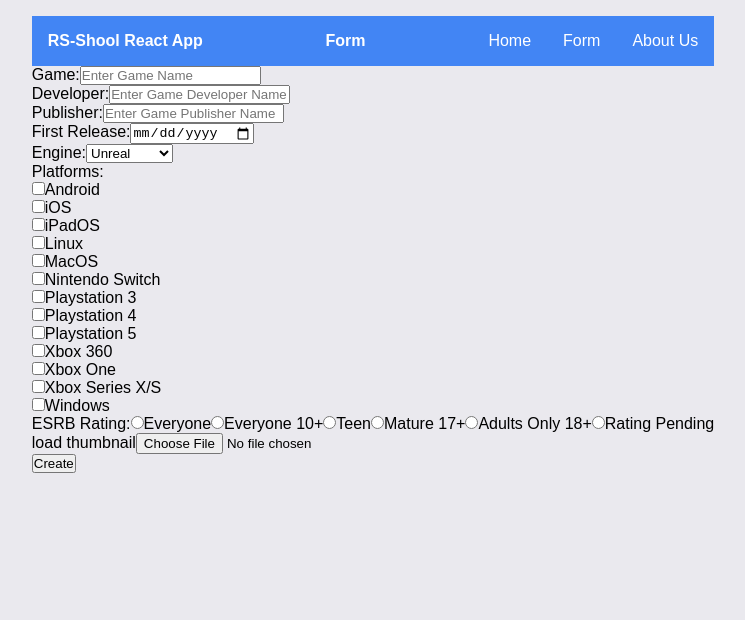
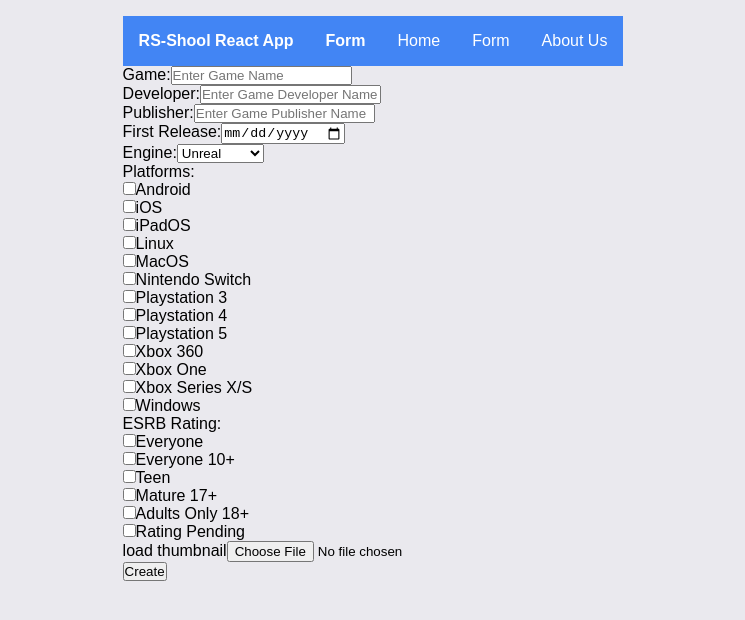
Before and after one commit to rishat-se/rs-school-react, a React (Vite) app: page /form in a window 1280 px wide. Shown: the top 620 px of the page, without its empty margins (267-1012 px from the left). Built offline with nearby package versions, Linux system fonts and the light colour scheme.

Commit message:
feat: add EnglineList, PlarformsList and EsrbRatingList components

```diff
--- /dev/null
+++ b/src/components/EngineList.tsx
@@ -0,0 +1,34 @@
+import React, { Component } from 'react';
+
+class EngineList extends Component {
+  readonly engineList = [
+    'Unreal',
+    'Unity',
+    'Source',
+    'Cryengine',
+    'Gamebryo',
+    'IW',
+    'Anvil',
+    'id Tech',
+    'Essence',
+    'Clausewitz',
+  ];
+  render() {
+    const engineList = this.engineList.map((item) => (
+      <option key={item} value={item}>
+        {item}
+      </option>
+    ));
+
+    return (
+      <div className="engine-list" aria-label="engine-list">
+        <label>
+          Engine:
+          <select name="engine">{engineList}</select>
+        </label>
+      </div>
+    );
+  }
+}
+
+export default EngineList;
--- /dev/null
+++ b/src/components/EsrbRatingList.tsx
@@ -0,0 +1,34 @@
+import React, { Component } from 'react';
+
+class EsrbRatingList extends Component {
+  readonly esrbRatingList = [
+    'Everyone',
+    'Everyone 10+',
+    'Teen',
+    'Mature 17+',
+    'Adults Only 18+',
+    'Rating Pending',
+  ];
+
+  render() {
+    const esrbRatingList = this.esrbRatingList.map((item) => {
+      return (
+        <div key={item}>
+          <label>
+            <input type="checkbox" name="esrbRating" value={item}></input>
+            {item}
+          </label>
+        </div>
+      );
+    });
+
+    return (
+      <div className="esrb-rating-list" aria-label="esrb-rating-list">
+        <label>ESRB Rating:</label>
+        {esrbRatingList}
+      </div>
+    );
+  }
+}
+
+export default EsrbRatingList;
--- /dev/null
+++ b/src/components/PlatformsList.tsx
@@ -0,0 +1,40 @@
+import React, { Component } from 'react';
+
+class PlatformsList extends Component {
+  readonly platforms = [
+    'Android',
+    'iOS',
+    'iPadOS',
+    'Linux',
+    'MacOS',
+    'Nintendo Switch',
+    'Playstation 3',
+    'Playstation 4',
+    'Playstation 5',
+    'Xbox 360',
+    'Xbox One',
+    'Xbox Series X/S',
+    'Windows',
+  ];
+
+  render() {
+    const platformsList = this.platforms.map((item) => {
+      return (
+        <div key={item}>
+          <label>
+            <input type="checkbox" name="platforms" value={item}></input>
+            {item}
+          </label>
+        </div>
+      );
+    });
+    return (
+      <div className="platforms-list" aria-label="platforms-list">
+        <label>Platforms:</label>
+        {platformsList}
+      </div>
+    );
+  }
+}
+
+export default PlatformsList;
--- a/src/routes/Form.tsx
+++ b/src/routes/Form.tsx
@@ -1,36 +1,49 @@
 import React, { ReactHTMLElement } from 'react';
-import CardList from '../components/CardList';
-import GameCard from '../components/GameCard';
-import SearchBar from '../components/SearchBar';
-import GameCardType from '../types/GameCardType';
+import EngineList from '../components/EngineList';
+import EsrbRatingList from '../components/EsrbRatingList';
+import GameCard, { GameCardData } from '../components/GameCard';
+import PlatformsList from '../components/PlatformsList';
 
 class Form extends React.Component<{}> {
   constructor(props: {}) {
     super(props);
-    this.myRef = React.createRef();
+    this.state = { gameCardList: [] };
+    this.formRef = React.createRef();
   }
-  myRef: React.RefObject<HTMLInputElement>;
+  state: { gameCardList: GameCardData[] };
+  formRef: React.RefObject<HTMLFormElement>;
 
   handleSubmit(e: React.FormEvent<HTMLFormElement>) {
     e.preventDefault();
-    if (this.myRef.current !== null) {
-      this.myRef.current.value = '';
-    }
+    // if (this.formRef.current !== null) {
+    console.log(this.formRef.current?.gameName.value);
+    console.log(this.formRef.current?.developer.value);
+    console.log(this.formRef.current?.publisher.value);
+    console.log(this.formRef.current?.firstRelease.value);
+    console.log(this.formRef.current?.engine.value);
+    console.log(this.formRef.current?.platforms.value);
+    console.log(this.formRef.current?.esrbRating.value);
+    console.log(Object.keys(this.formRef.current?.esrbRating['0']));
+    console.log(this.formRef.current?.esrbRating['1'].checked);
+    console.log(this.formRef.current?.imageFile.value);
+    //      this.addGameCard(gameCard);
+    // }
+  }
+
+  private addGameCard(gameCard: GameCardData) {
+    const newGameCardList = this.state.gameCardList.concat([gameCard]);
+    this.setState({ gameCardList: newGameCardList });
   }
 
   render() {
     return (
-      <form onSubmit={(e) => this.handleSubmit(e)}>
+      <form ref={this.formRef} onSubmit={(e) => this.handleSubmit(e)}>
         <div>
           <label>
             Game:
             <input
-              ref={this.myRef}
-              onChange={() => {
-                if (this.myRef.current !== null) {
-                  console.log(this.myRef.current.value);
-                }
-              }}
+              // ref={this.gameNameRef}
+              name="gameName"
               type="text"
               placeholder="Enter Game Name"
             ></input>
@@ -39,25 +52,42 @@
         <div>
           <label>
             Developer:
-            <input type="text" placeholder="Enter Game Developer Name"></input>
+            <input
+              // ref={this.developerRef}
+              name="developer"
+              type="text"
+              placeholder="Enter Game Developer Name"
+            ></input>
           </label>
         </div>
         <div>
           <label>
             Publisher:
-            <input type="text" placeholder="Enter Game Publisher Name"></input>
+            <input
+              // ref={this.publisherRef}
+              name="publisher"
+              type="text"
+              placeholder="Enter Game Publisher Name"
+            ></input>
           </label>
         </div>
         <div>
           <label>
             First Release:
-            <input type="date"></input>
+            <input
+              // ref={this.firstReleaseRef}
+              name="firstRelease"
+              type="date"
+            ></input>
           </label>
         </div>
-        <div>
+        {/* <div>
           <label>
             Engine:
-            <select>
+            <select
+              // ref={this.engineRef}
+              name="engine"
+            >
               <option value="Unreal">Unreal</option>
               <option value="Unity">Unity</option>
               <option value="Source">Source</option>
@@ -70,119 +100,126 @@
               <option value="Clausewitz">Clausewitz</option>
             </select>
           </label>
-        </div>
-        <div>
+        </div> */}
+        <EngineList />
+        <PlatformsList />
+        <EsrbRatingList />
+        {/* <div>
           <label>Platforms:</label>
           <div>
             <label>
-              <input type="checkbox"></input>
+              <input type="checkbox" name="platforms" value="Android"></input>
               Android
             </label>
           </div>
           <div>
             <label>
-              <input type="checkbox"></input>
+              <input type="checkbox" name="platforms" value="iOS"></input>
               iOS
             </label>
           </div>
           <div>
             <label>
-              <input type="checkbox"></input>
+              <input type="checkbox" name="platforms"></input>
               iPadOS
             </label>
           </div>
           <div>
             <label>
-              <input type="checkbox"></input>
+              <input type="checkbox" name="platforms"></input>
               Linux
             </label>
           </div>
           <div>
             <label>
-              <input type="checkbox"></input>
+              <input type="checkbox" name="platforms"></input>
               MacOS
             </label>
           </div>
           <div>
             <label>
-              <input type="checkbox"></input>
+              <input type="checkbox" name="platforms"></input>
               Nintendo Switch
             </label>
           </div>
           <div>
             <label>
-              <input type="checkbox"></input>
+              <input type="checkbox" name="platforms"></input>
               Playstation 3
             </label>
           </div>
           <div>
             <label>
-              <input type="checkbox"></input>
+              <input type="checkbox" name="platforms"></input>
               Playstation 4
             </label>
           </div>
           <div>
             <label>
-              <input type="checkbox"></input>
+              <input type="checkbox" name="platforms"></input>
               Playstation 5
             </label>
           </div>
           <div>
             <label>
-              <input type="checkbox"></input>
+              <input type="checkbox" name="platforms"></input>
               Xbox 360
             </label>
           </div>
           <div>
             <label>
-              <input type="checkbox"></input>
+              <input type="checkbox" name="platforms"></input>
               Xbox One
             </label>
           </div>
           <div>
             <label>
-              <input type="checkbox"></input>
+              <input type="checkbox" name="platforms"></input>
               Xbox Series X/S
             </label>
           </div>
           <div>
             <label>
-              <input type="checkbox" defaultValue="default"></input>
+              <input type="checkbox" name="platforms"></input>
               Windows
             </label>
           </div>
-        </div>
-        <div>
+        </div> */}
+        {/* <div>
           <label>ESRB Rating:</label>
           <label>
-            <input type="radio" name="esrb-rating"></input>
+            <input type="radio" name="esrbRating"></input>
             Everyone
           </label>
           <label>
-            <input type="radio" name="esrb-rating"></input>
+            <input type="radio" name="esrbRating"></input>
             Everyone 10+
           </label>
           <label>
-            <input type="radio" name="esrb-rating"></input>
+            <input type="radio" name="esrbRating"></input>
             Teen
           </label>
           <label>
-            <input type="radio" name="esrb-rating"></input>
+            <input type="radio" name="esrbRating"></input>
             Mature 17+
           </label>
           <label>
-            <input type="radio" name="esrb-rating"></input>
+            <input type="radio" name="esrbRating"></input>
             Adults Only 18+
           </label>
           <label>
-            <input type="radio" name="esrb-rating"></input>
+            <input type="radio" name="esrbRating"></input>
             Rating Pending
           </label>
-        </div>
+        </div> */}
         <div>
           <label>
             load thumbnail
-            <input type="file"></input>
+            <input
+              // ref={this.imageFile}
+              name="imageFile"
+              type="file"
+            ></input>
           </label>
         </div>
         <button>Create</button>
```
